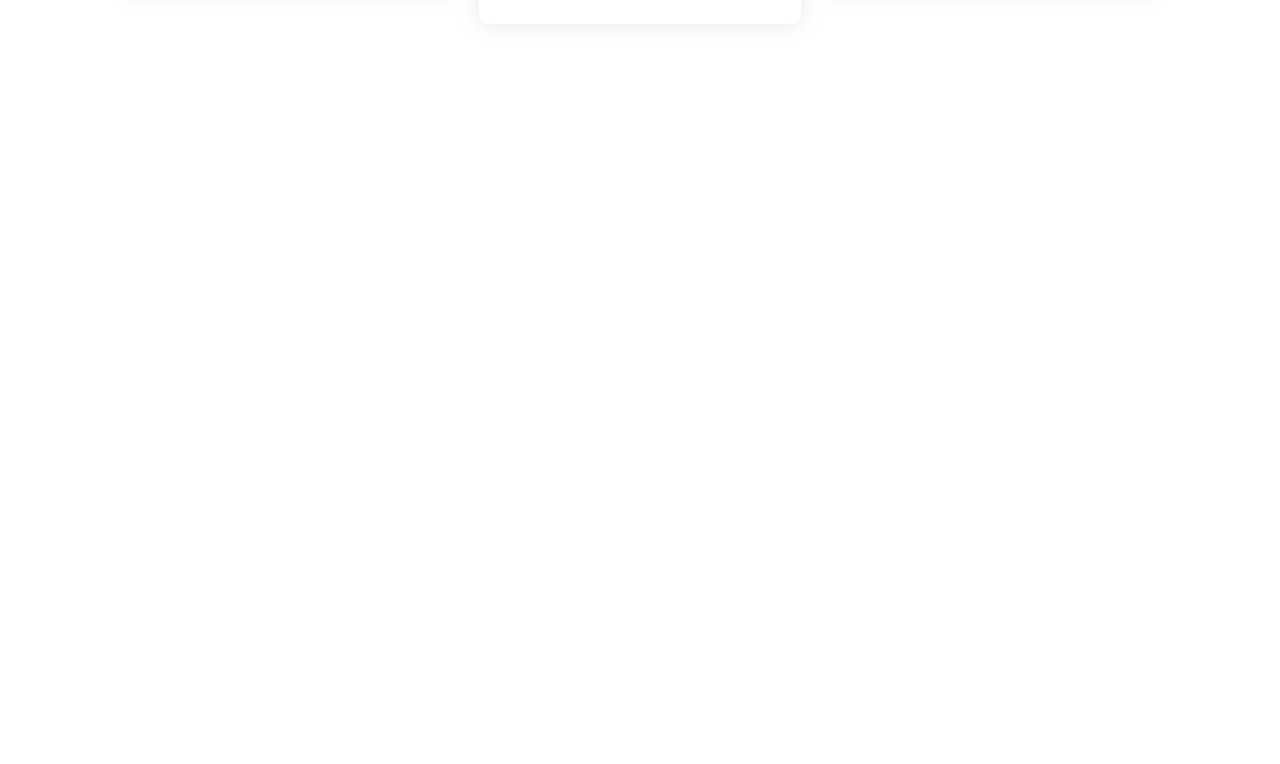
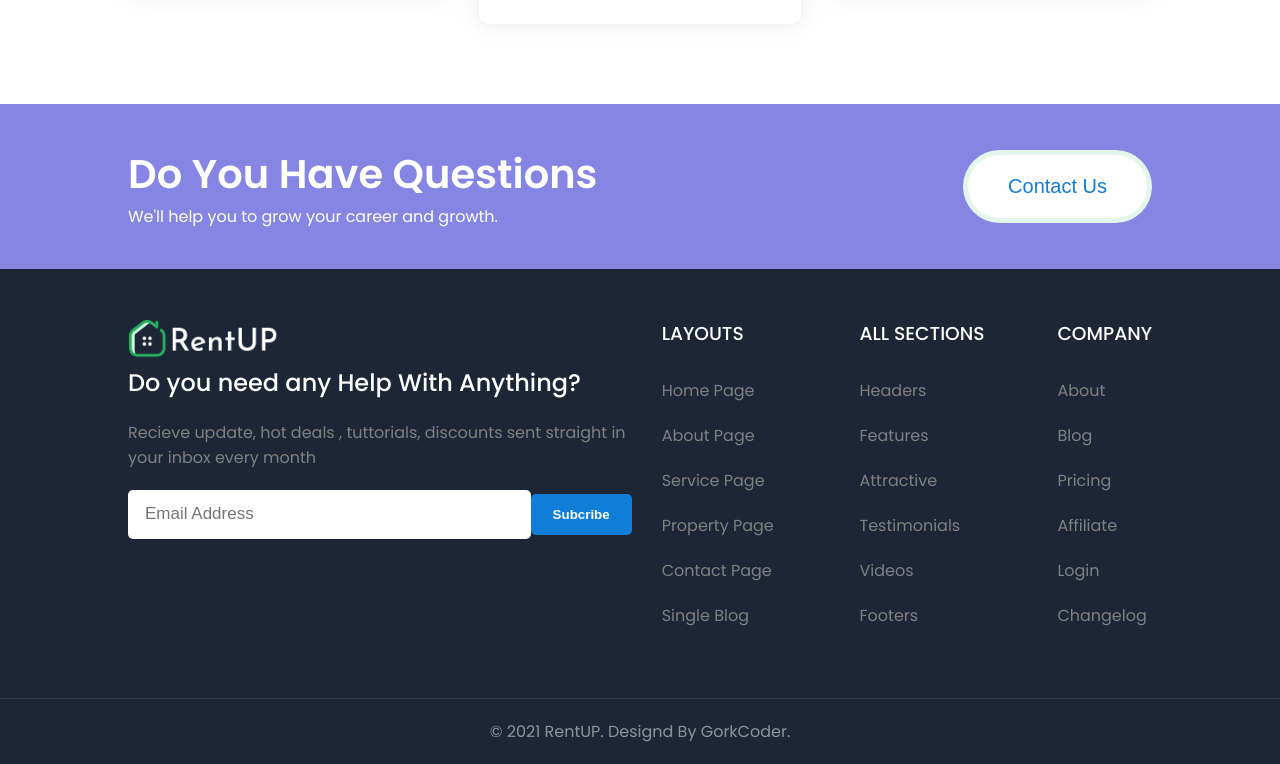
Before and after one commit to s-kvng/Real-Estate, a React (Create React App) app: page / in a window 1280 px wide. Shown: the part 5771-6535 px from the top of the page. Before the commit the page ends 5875 px from the top, so only its background shows below. Built offline with nearby package versions, Linux system fonts and the light colour scheme.

Commit message:
Add footer component/homepage done

```diff
--- a/src/App.js
+++ b/src/App.js
@@ -1,5 +1,6 @@
 import './App.css';
 import  Pages  from './components/pages/Pages';
+
 
 function App() {
   return (
--- /dev/null
+++ b/src/components/common/footer/Footer.css
@@ -0,0 +1,98 @@
+.footerContact {
+  background-color: rgba(15, 15, 202, 0.507);
+  padding: 40px 0;
+  color: #fff;
+}
+
+.footerContact h1 {
+  font-size: 40px;
+}
+
+footer {
+  background-color: #1d2636;
+  color: #fff;
+  padding: 50px 0;
+}
+
+footer .container {
+  display: grid;
+  grid-template-columns: 6fr 2fr 2fr 1fr;
+  gap: 30px;
+
+}
+
+footer img {
+  width: 150px;
+}
+
+footer h2 {
+  font-weight: 500;
+}
+
+footer p {
+  color: gray;
+  margin: 20px 0;
+}
+
+footer input {
+  background-color: #fff;
+  padding: 17px;
+  width: 100%;
+  border-radius: 5px;
+}
+
+footer h3 {
+  font-weight: 500;
+  margin-bottom: 30px;
+}
+
+footer ul {
+  display: block;
+
+}
+
+footer ul li{
+  display: block;
+  margin-bottom: 20px;
+  color: grey;
+}
+
+.legal{
+  text-align: center;
+  padding: 20px;
+  background-color: #1d2636;
+  color: #ffffff80;
+  border-top: 1px solid rgb(255, 255, 255, 0.1);
+}
+
+@media screen and (max-width: 800px){
+
+  .footerContact .flex{
+    flex-direction: column;
+  }
+
+  .footerContact .flex .btn5{
+    margin-top: 30px;
+    width: 100%;
+  }
+
+  footer .container{
+    grid-template-columns: repeat(2 , 1fr);
+  }
+}
+
+
+@media screen and (max-width: 425px){
+
+
+  footer .container{
+    grid-template-columns: repeat(1 , 1fr);
+  }
+
+  footer .container .small{
+
+    display: block;
+    text-align: center;
+  }
+
+}
--- /dev/null
+++ b/src/components/common/footer/Footer.jsx
@@ -0,0 +1,59 @@
+import React from "react";
+import { footer } from "../../data/Data";
+import "./Footer.css";
+
+const Footer = () => {
+  return (
+    <>
+      <section className="footerContact">
+        <div className="container">
+          <div className="send flex">
+            <div className="text">
+              <h1>Do You Have Questions</h1>
+              <p>We'll help you to grow your career and growth.</p>
+            </div>
+
+            <button className="btn5">Contact Us</button>
+          </div>
+        </div>
+      </section>
+
+      <footer>
+        <div className="container">
+          <div className="box">
+            <div className="logo">
+              <img src="../images/logo-light.png" alt="" />
+              <h2>Do you need any Help With Anything?</h2>
+              <p>
+                Recieve update, hot deals , tuttorials, discounts sent straight
+                in your inbox every month
+              </p>
+
+              <div className="input flex">
+                <input type="text" placeholder="Email Address" name="" />
+                <button>Subcribe</button>
+              </div>
+            </div>
+          </div>
+
+          {footer.map((val, index) => (
+            <div className="box small">
+              <h3>{val.title}</h3>
+              <ul>
+                {val.text.map((items, index) => (
+                  <li key={index}>{items.list}</li>
+                ))}
+              </ul>
+            </div>
+          ))}
+        </div>
+      </footer>
+
+      <div className="legal">
+        <span>© 2021 RentUP. Designd By GorkCoder.</span>
+      </div>
+    </>
+  );
+};
+
+export default Footer;
--- a/src/components/data/Data.js
+++ b/src/components/data/Data.js
@@ -303,3 +303,18 @@
       ],
     },
   ]
+
+  export const footer = [
+    {
+      title: "LAYOUTS",
+      text: [{ list: "Home Page" }, { list: "About Page" }, { list: "Service Page" }, { list: "Property Page" }, { list: "Contact Page" }, { list: "Single Blog" }],
+    },
+    {
+      title: "ALL SECTIONS",
+      text: [{ list: "Headers" }, { list: "Features" }, { list: "Attractive" }, { list: "Testimonials" }, { list: "Videos" }, { list: "Footers" }],
+    },
+    {
+      title: "COMPANY",
+      text: [{ list: "About" }, { list: "Blog" }, { list: "Pricing" }, { list: "Affiliate" }, { list: "Login" }, { list: "Changelog" }],
+    },
+  ]
--- a/src/components/pages/Pages.jsx
+++ b/src/components/pages/Pages.jsx
@@ -2,6 +2,7 @@
 import { Header } from '../common/Header/Header';
 import { BrowserRouter as Router , Route , Routes} from 'react-router-dom';
 import  Home   from '../home/Home';
+import Footer from '../common/footer/Footer';
 
 const Pages = () => {
   return (
@@ -11,6 +12,7 @@
         <Routes>
           <Route path='/' element={<Home />} />
         </Routes>
+        <Footer />
       </Router>
     </>
   )
```
Also changed, not shown: public/images/logo-light.png (added).
